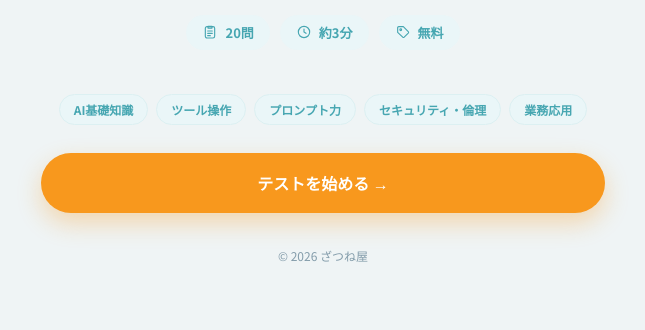
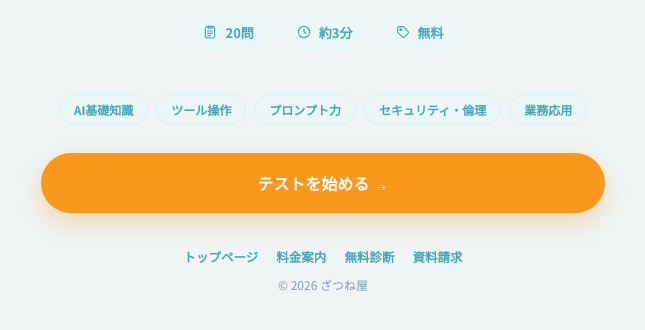
Before and after one commit to zatune-gif/kurashi-no-dodai-log, a plain HTML site: page 00-01_han-ai/ai-literacy-test/index.html in a window 1280 px wide. Shown: the part 264-594 px from the top of the page, without its empty margins (317-962 px from the left). Drawn offline with Linux system fonts and the light colour scheme.

Commit message:
fix: 下層6ページのフッターに他ページへのリンク一覧を追加
curriculum.htmlの見直しをきっかけに、diagnosis-simple.html・request.html・
estimate.html・detail.html（2画面）・ai-literacy-test・15_prompt-libraryの
フッターが著作権表示のみで他ページへの導線がないことが判明したため、
prices.html/curriculum.html同様のフッターリンク（トップページ・料金案内・
無料診断・資料請求・お見積りのうち、自分自身を除いたもの）を追加した。
CSSはstyle.css（診断ツール4ページ共有）・ai-literacy-test/style.css・
15_prompt-library/index.html（インラインstyle）にそれぞれ追加。

```diff
--- a/00-01_han-ai/13_ai-diagnosis-tool/style.css
+++ b/00-01_han-ai/13_ai-diagnosis-tool/style.css
@@ -638,6 +638,21 @@ h1, h2, h3, h4 { font-family: 'Noto Sans JP', sans-serif; }
   padding-top: 12px;
 }
 
+.footer-links {
+  display: flex;
+  flex-wrap: wrap;
+  gap: 14px 18px;
+  justify-content: center;
+  margin-bottom: 10px;
+}
+.footer-links a {
+  font-size: 12.5px;
+  font-weight: 700;
+  color: var(--teal-dk);
+  text-decoration: none;
+}
+.footer-links a:hover { text-decoration: underline; }
+
 /* ── ユーティリティ ── */
 .hidden { display: none !important; }
 .fallback-note { font-size: 12px; color: var(--text-muted); margin-top: 10px; padding: 10px 14px; background: var(--card-tint); border-left: 3px solid var(--border); border-radius: 8px; line-height: 1.7; }
--- a/00-01_han-ai/ai-literacy-test/index.html
+++ b/00-01_han-ai/ai-literacy-test/index.html
@@ -74,7 +74,15 @@
       </div>
     </div>
 
-    <div class="footer">© 2026 ざつね屋</div>
+    <div class="footer">
+      <div class="footer-links">
+        <a href="https://zatune-gif.github.io/zatuneya-hp/">トップページ</a>
+        <a href="https://zatune-gif.github.io/kurashi-no-dodai-log/00-01_han-ai/13_ai-diagnosis-tool/prices.html">料金案内</a>
+        <a href="https://zatune-gif.github.io/kurashi-no-dodai-log/00-01_han-ai/13_ai-diagnosis-tool/diagnosis-simple.html">無料診断</a>
+        <a href="https://zatune-gif.github.io/kurashi-no-dodai-log/00-01_han-ai/13_ai-diagnosis-tool/request.html">資料請求</a>
+      </div>
+      © 2026 ざつね屋
+    </div>
   </div>
 
   <script src="script.js"></script>
--- a/00-01_han-ai/ai-literacy-test/style.css
+++ b/00-01_han-ai/ai-literacy-test/style.css
@@ -402,6 +402,21 @@ h1, h2 { font-family: 'Noto Sans JP', sans-serif; }
   padding: 34px 0 0;
 }
 
+.footer-links {
+  display: flex;
+  flex-wrap: wrap;
+  gap: 14px 18px;
+  justify-content: center;
+  margin-bottom: 10px;
+}
+.footer-links a {
+  font-size: 12.5px;
+  font-weight: 700;
+  color: var(--teal-dk);
+  text-decoration: none;
+}
+.footer-links a:hover { text-decoration: underline; }
+
 @media (max-width: 480px) {
   .result-actions { flex-direction: column; }
 }
```
Also changed, not shown: 00-01_han-ai/13_ai-diagnosis-tool/detail.html (+17 -2 lines), 00-01_han-ai/13_ai-diagnosis-tool/diagnosis-simple.html (+9 -1 lines), 00-01_han-ai/13_ai-diagnosis-tool/estimate.html (+9 -1 lines), 00-01_han-ai/13_ai-diagnosis-tool/request.html (+9 -1 lines), 00-01_han-ai/15_prompt-library/index.html (+12 -1 lines).
